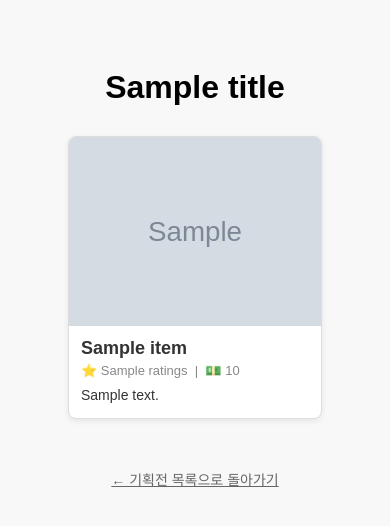
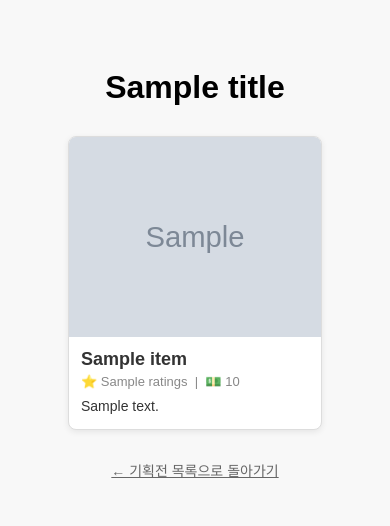
Before and after one commit to onewon1234/ADV_Project, a Flask app: template templates/cluster.html in a window 390 px wide. Shown: the top 526 px of the page. Run offline with Flask 3, Linux system fonts and the light colour scheme; the template is opened without the code that fills it: most values are stand-ins (such as "Sample title", 1, 10 or a date in 2020); grey boxes marked "Sample" are stand-in pictures; parts of the project's set-up code (start-up, migrations or seed data) failed here and were passed over.

Commit message:
masonry 제거

```diff
--- a/app.py
+++ b/app.py
@@ -56,16 +56,28 @@ def show_cluster(cluster_id):
         # 30개 이하면 전체 사용
         filtered = filtered.reset_index(drop=True)
 
-    items = [
-        {
+    # ✅ 이미지 비율에 따라 분류
+    tall_images = []  # 세로가 긴 이미지들
+    normal_images = []  # 일반 이미지들
+
+    for _, row in filtered.iterrows():
+        item = {
             "name": row.get("name", ""),
             "ratings": row.get("review_scores_rating", ""),
             "price": row.get("price", ""),
             "emotional_summary": row.get("emotional_summary", ""),
             "picture_url": row.get("picture_url", "").strip() if row.get("picture_url") else ""
         }
-        for _, row in filtered.iterrows()
-    ]
+
+        # 이미지 URL이 있으면 tall_images에 추가 (세로가 긴 것으로 가정)
+        if item["picture_url"]:
+            tall_images.append(item)
+        else:
+            normal_images.append(item)
+
+    # tall_images를 먼저, 그 다음 normal_images 순서로 배치
+    items = tall_images + normal_images
+
     return render_template("cluster.html", title=title, items=items)
 
 # ✅ 해시태그 기반 추천 (app1.py)
--- a/templates/cluster.html
+++ b/templates/cluster.html
@@ -15,16 +15,15 @@
       margin-bottom: 30px;
     }
 
-    /* ✅ Masonry Grid View */
-    .masonry-grid {
-      column-count: 3;
-      column-gap: 20px;
+    /* ✅ 일반 그리드로 변경 */
+    .card-grid {
+      display: grid;
+      grid-template-columns: repeat(3, 1fr);
+      gap: 20px;
       padding: 0 20px;
     }
 
     .card {
-      break-inside: avoid;
-      margin-bottom: 20px;
       background-color: white;
       border: 1px solid #ddd;
       border-radius: 8px;
@@ -36,7 +35,7 @@
 
     .card img {
       width: 100%;
-      height: auto;
+      height: 200px; /* ✅ 고정 높이 */
       object-fit: cover;
       background-color: #eee;
     }
@@ -78,14 +77,14 @@
 
     /* 반응형 디자인 */
     @media (max-width: 1200px) {
-      .masonry-grid {
-        column-count: 2;
+      .card-grid {
+        grid-template-columns: repeat(2, 1fr);
       }
     }
 
     @media (max-width: 768px) {
-      .masonry-grid {
-        column-count: 1;
+      .card-grid {
+        grid-template-columns: 1fr;
       }
     }
   </style>
@@ -94,7 +93,7 @@
 
   <h1>{{ title }}</h1>
 
-  <div class="masonry-grid">
+  <div class="card-grid">
     {% for item in items %}
       <div class="card">
         {% set image = item.picture_url.strip() if item.picture_url else "" %}
```
